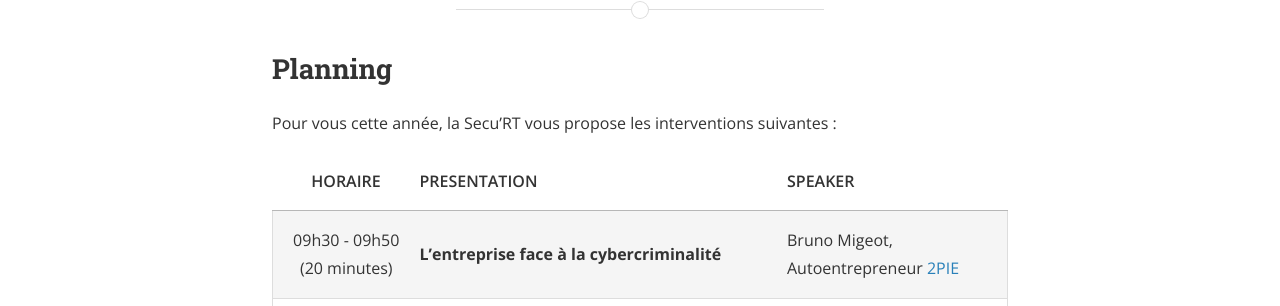
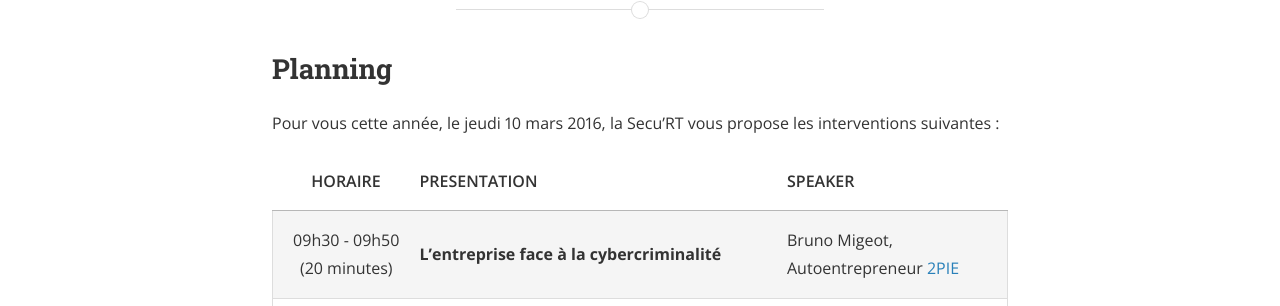
Before and after one commit to SecuRT/securt.github.io, a Jekyll site: the page built from planning.md, in a window 1280 px wide. Shown: the part 187-493 px from the top of the page. Built offline with Jekyll 4.4.1, drawn with Linux system fonts in a browser that asks for light colours; nearby versions of some CDN libraries.

Commit message:
ajout de la date sur le planning

```diff
--- a/planning.md
+++ b/planning.md
@@ -6,7 +6,7 @@ permalink: /planning/
 
 ## Planning
 
-Pour vous cette année, la Secu'RT vous propose les interventions suivantes :
+Pour vous cette année, le jeudi 10 mars 2016, la Secu'RT vous propose les interventions suivantes :
 
 <table>
   <thead>
```
